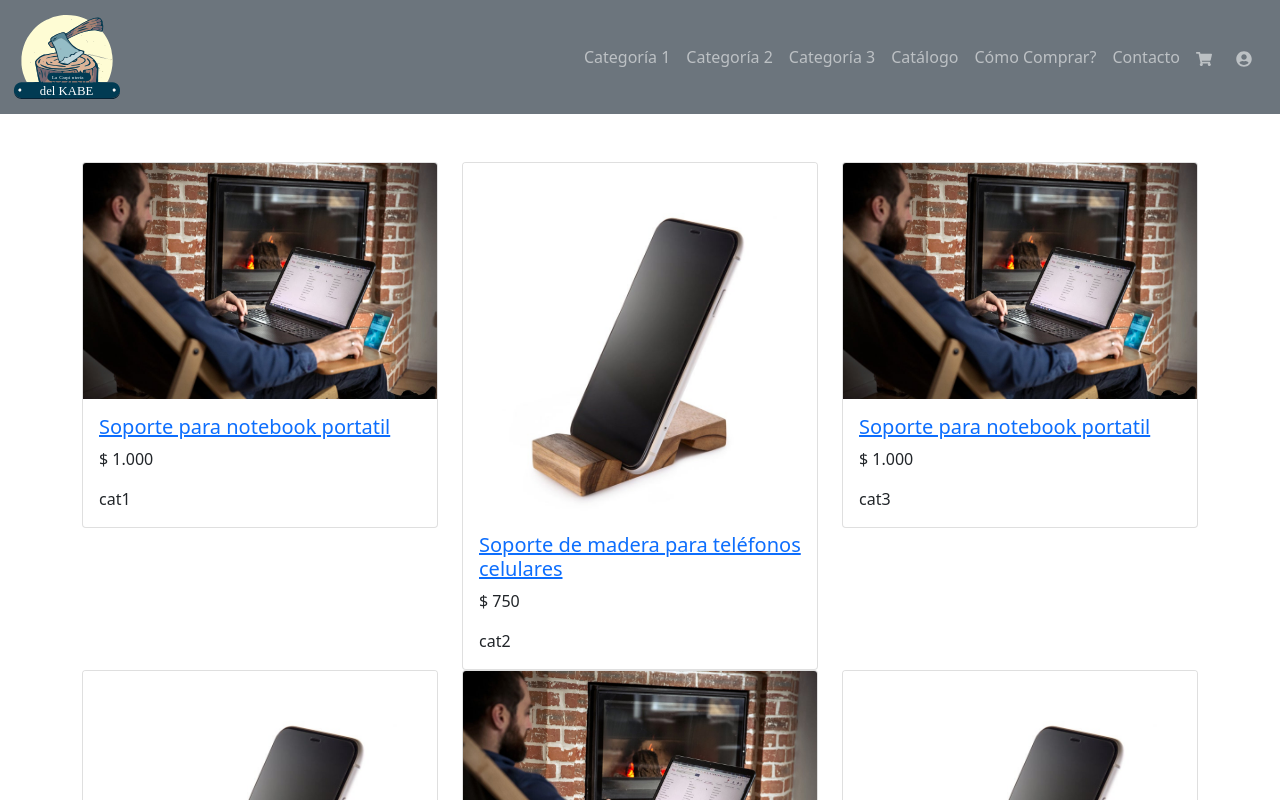
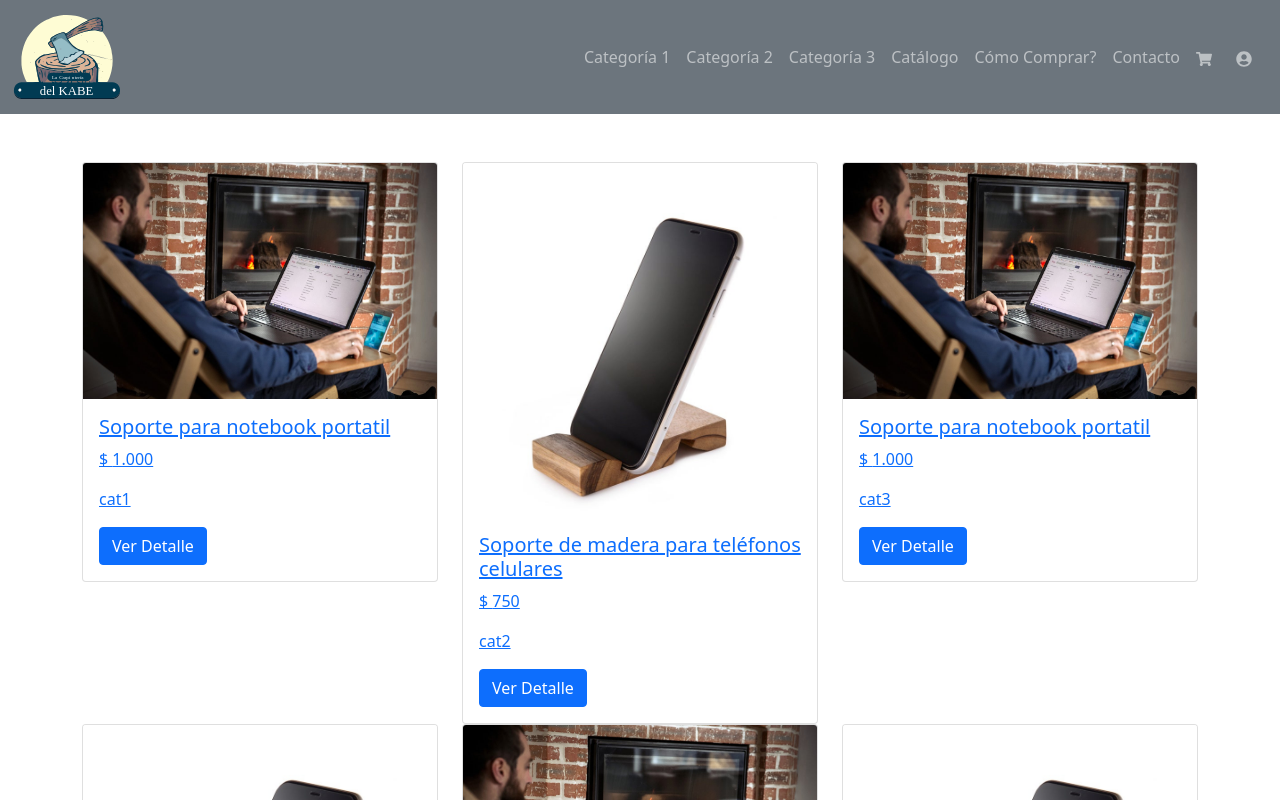
Before and after one commit to cmdesarrolloweb/coderhousereactapp, a React (Create React App) app: page / in a window 1280 px wide. Shown: the top 800 px of the page. Built offline with nearby package versions, Linux system fonts and the light colour scheme.

Commit message:
acomodo un par de cositas y comienzo el desafío 9 Eventos

```diff
--- a/src/components/ItemDetailContainer/ItemDetail/index.js
+++ b/src/components/ItemDetailContainer/ItemDetail/index.js
@@ -1,5 +1,4 @@
-import React from 'react'
-import { useState } from 'react'
+import React, { useState } from 'react'
 import CardColumns from 'react-bootstrap/CardColumns'
 import Card from 'react-bootstrap/Card'
 import ItemCount from '../../ItemListContainer/ItemCount'
--- a/src/components/ItemListContainer/Item/index.js
+++ b/src/components/ItemListContainer/Item/index.js
@@ -1,6 +1,6 @@
-import { Card } from 'react-bootstrap'
-import { Col } from 'react-bootstrap'
+import { Card, Col, Button } from 'react-bootstrap'
 import { Link } from 'react-router-dom'
+
 
 
 const Item = ({product}) => {
@@ -8,13 +8,12 @@ const Item = ({product}) => {
 
     return (
         <Col lg={4}>
+            <Link to={`/producto/${product.id}`}>
                 <Card key={product.id}>
                     <Card.Img variant="top" src={product.imageUrl} />
                     <Card.Body>
                         <Card.Title>
-                    <Link to={`/producto/${product.id}`}>
                             {product.name}
-                    </Link>
                         </Card.Title>
                         <Card.Text>
                         $ {priceFormat.format(product.price)}
@@ -23,8 +22,10 @@ const Item = ({product}) => {
                         <Card.Text>
                         {product.category}
                         </Card.Text>
+                        <Link to={`/producto/${product.id}`}><Button variant="primary">Ver Detalle</Button></Link>
                     </Card.Body>
                 </Card>
+            </Link>
         </Col>
     )
 }
```
Lines whose indentation alone changed are shown as unchanged.
